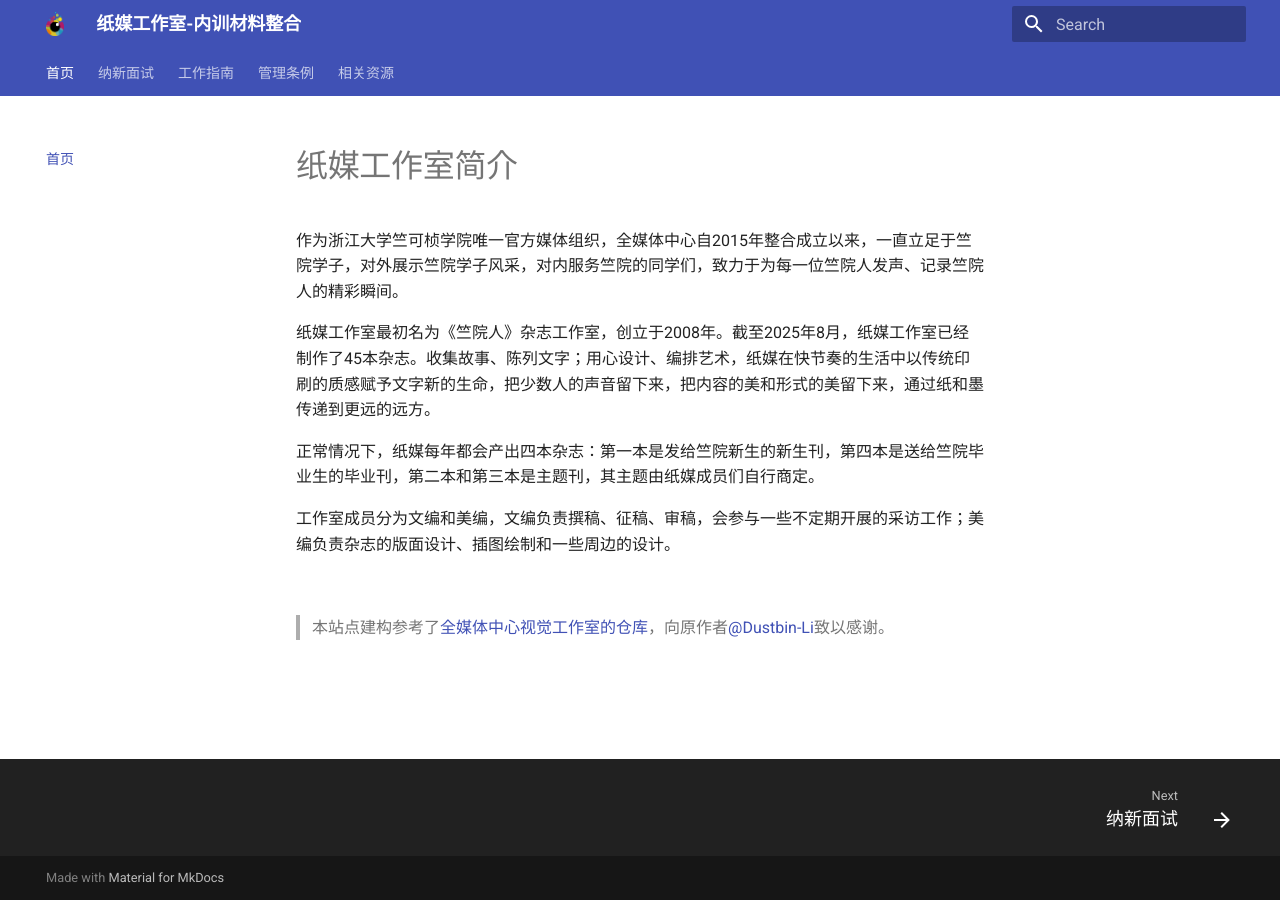
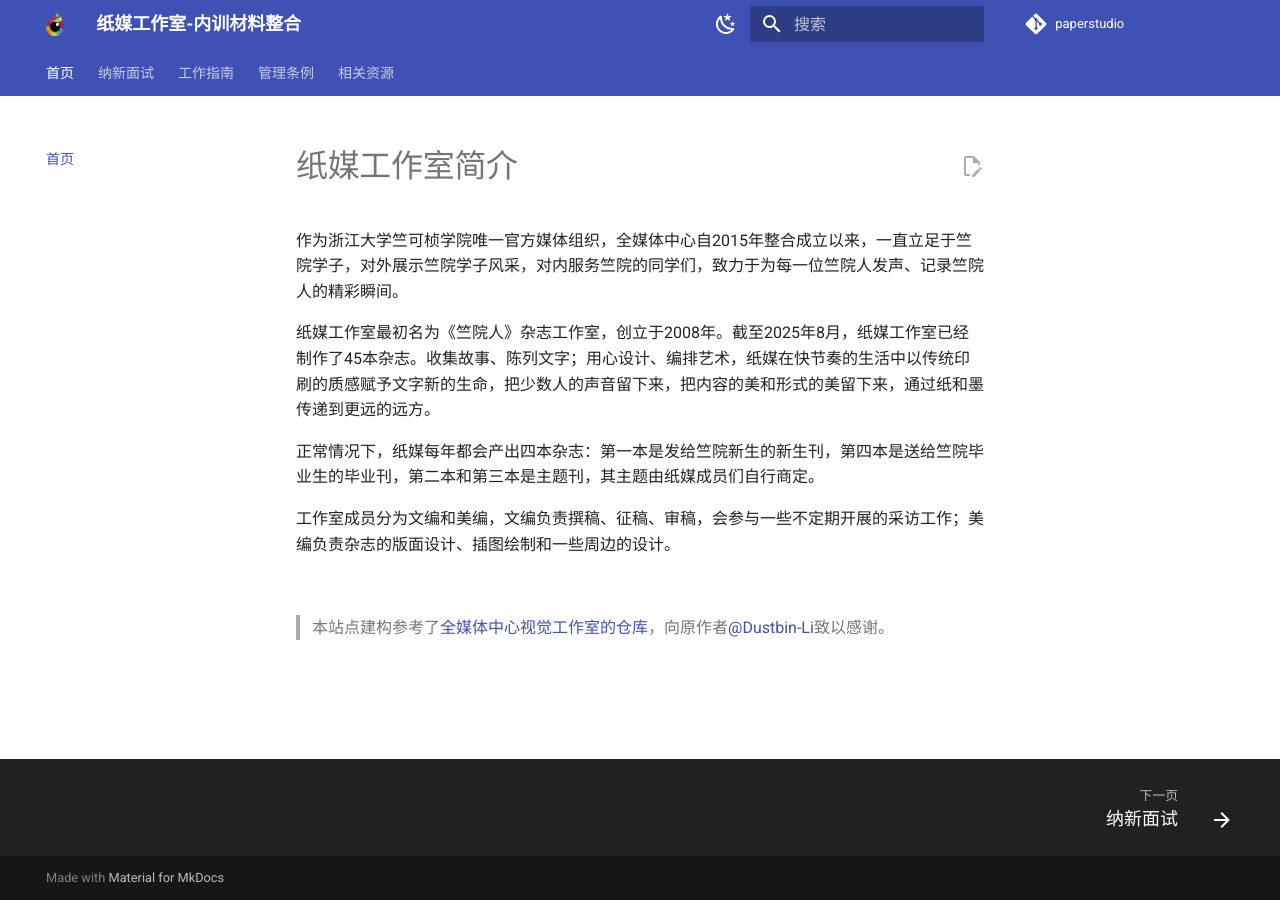
Before and after one commit to Grapesea/paperstudio, an MkDocs documentation site: the page built from docs/index.md, in a window 1280 px wide. Built offline with MkDocs 1.6.1 and Material for MkDocs 9.7.7, drawn with Linux system fonts in a browser that asks for light colours; comment, search, counter and statistics services are not loaded.

Commit message:
add dark mode and href

```diff
--- a/mkdocs.yml
+++ b/mkdocs.yml
@@ -1,7 +1,22 @@
 site_name: 纸媒工作室-内训材料整合
 site_url: https://grapesea.github.io/paperstudio/
+repo_url: https://github.com/grapesea/paperstudio
+repo_name: paperstudio
 theme:
   name: material
+  palette:
+    - media: "(prefers-color-scheme: light)"
+      scheme: default
+      toggle:
+        icon: material/weather-night
+        name: 暗色模式
+    - media: "(prefers-color-scheme: dark)"
+      primary: teal
+      scheme: slate
+      toggle:
+        icon: material/weather-sunny
+        name: 亮色模式
+  language: zh
   logo: graph/logo.jpg
 # pages:
 # - [index.md, Home]
```
